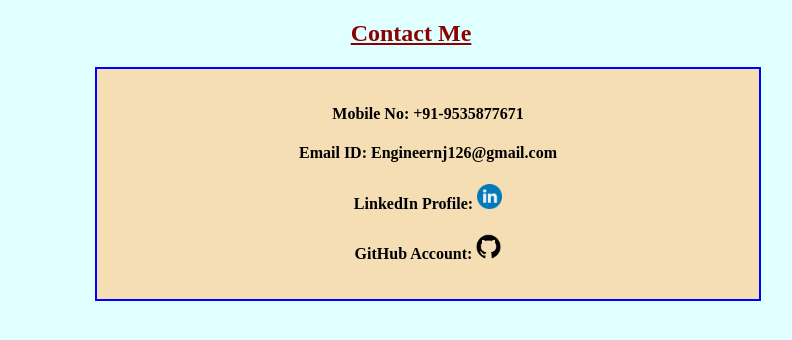
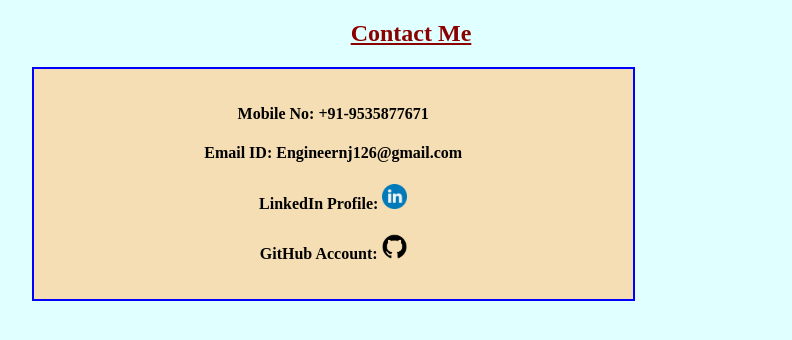
Before and after one commit to SathishaNJ7/Resume, a plain HTML site: page Contact.html in a window 1280 px wide. Shown: the whole page, without its empty margins (229-1021 px from the left). Drawn offline with Linux system fonts and the light colour scheme.

Commit message:
Update style.css

```diff
--- a/style.css
+++ b/style.css
@@ -20,12 +20,12 @@ border: 2px solid black;
     margin-left: 10%;
 }
 .contactdetails{
-    width: 50%;
+    width: 45%;
     height: 60%;
     /* display:flex; */
     /* justify-content: space-between; */
     padding: 15px;
-    margin-left: 25%;
+    margin-left: 20%;
     border:2px solid blue;
     background-color: wheat;
     text-align: center;
```
